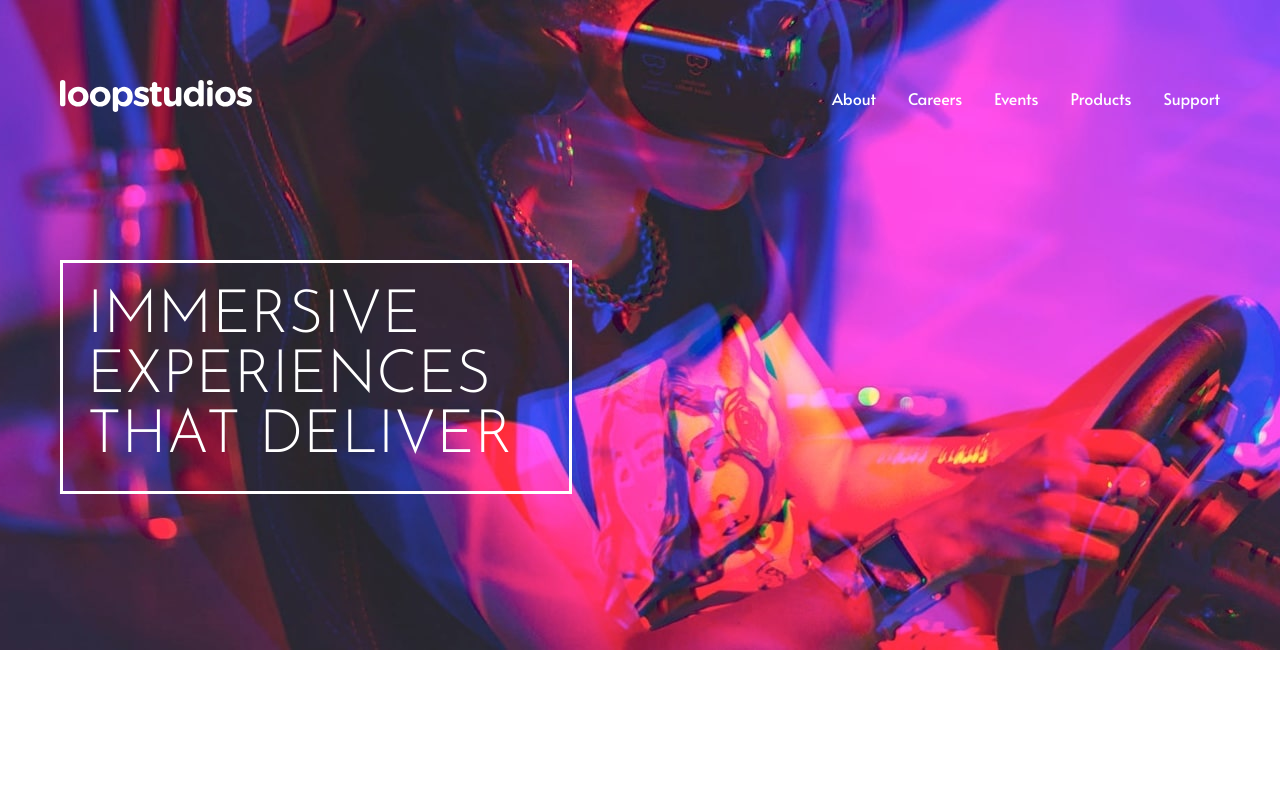
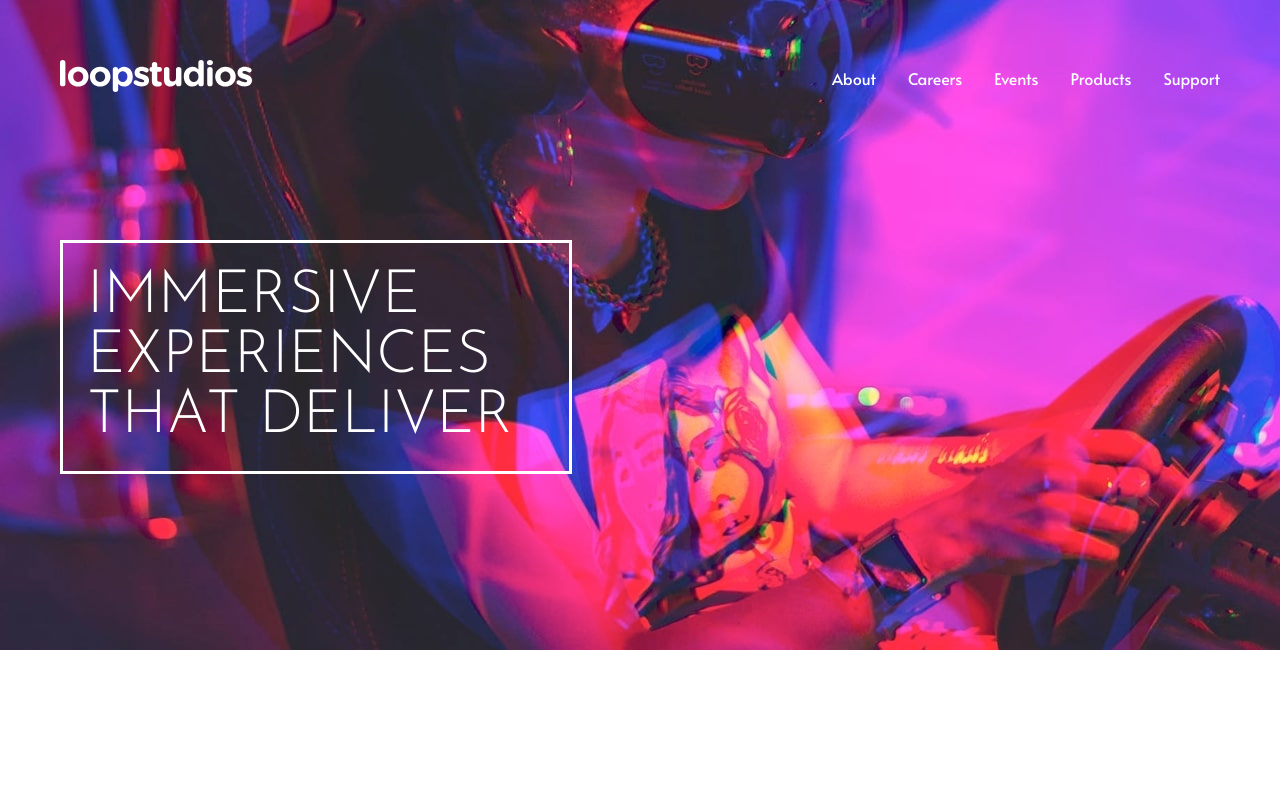
Before and after one commit to Ibrahim-003/loopstudios, a plain HTML site: page index.html in a window 1280 px wide. Shown: the top 791 px of the page. Drawn offline with Linux system fonts and the light colour scheme.

Commit message:
loopstudios 3.0

```diff
--- a/sass/layout/_header.scss
+++ b/sass/layout/_header.scss
@@ -10,7 +10,7 @@
 
   &--space-in {
     @include abs.media-query(abs.$screen-custom) {
-      padding-block-start: 5rem;
+      padding-block-start: 3.75rem;
     }
   }
 
```
Also changed, not shown: dist/main.css, 1 other file.
